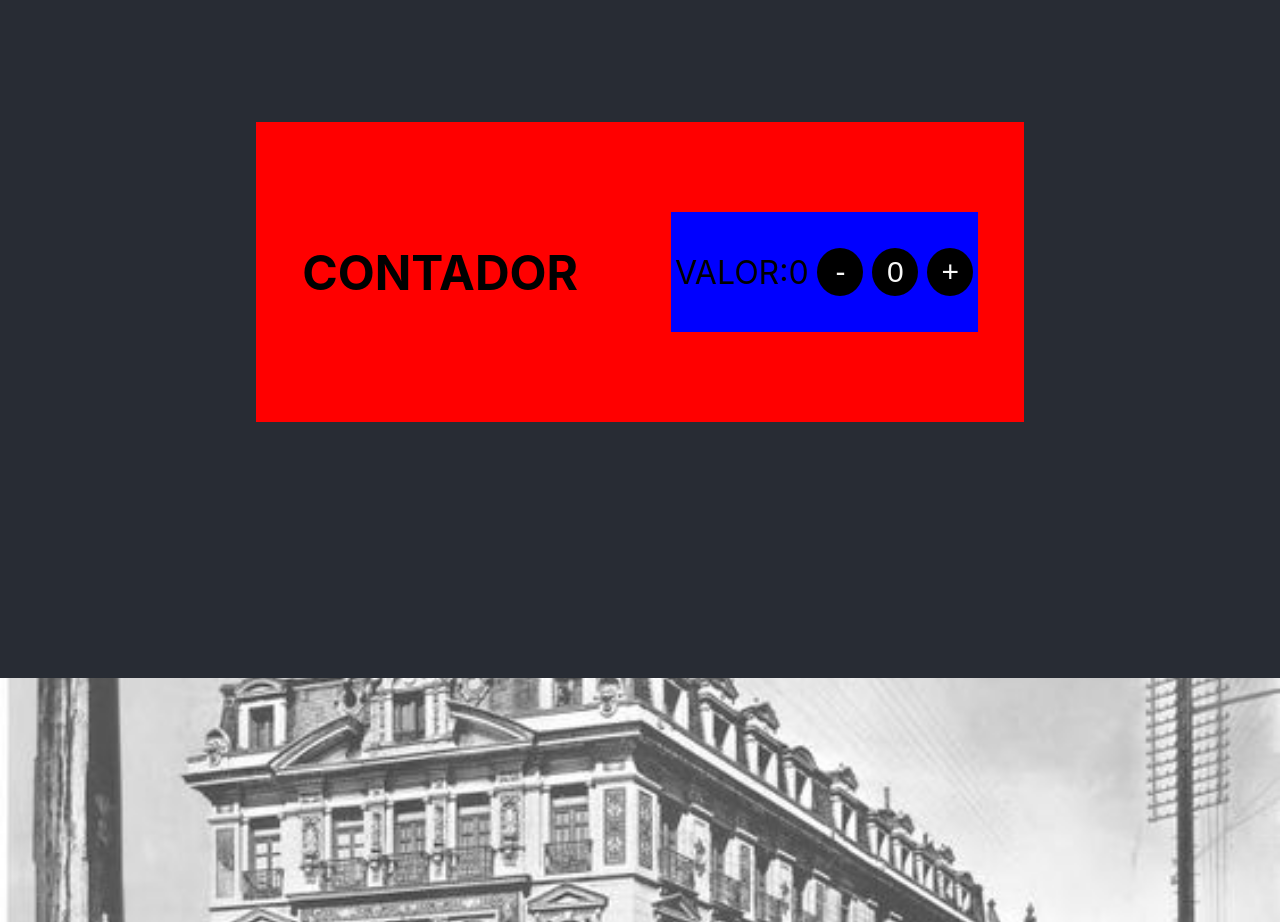
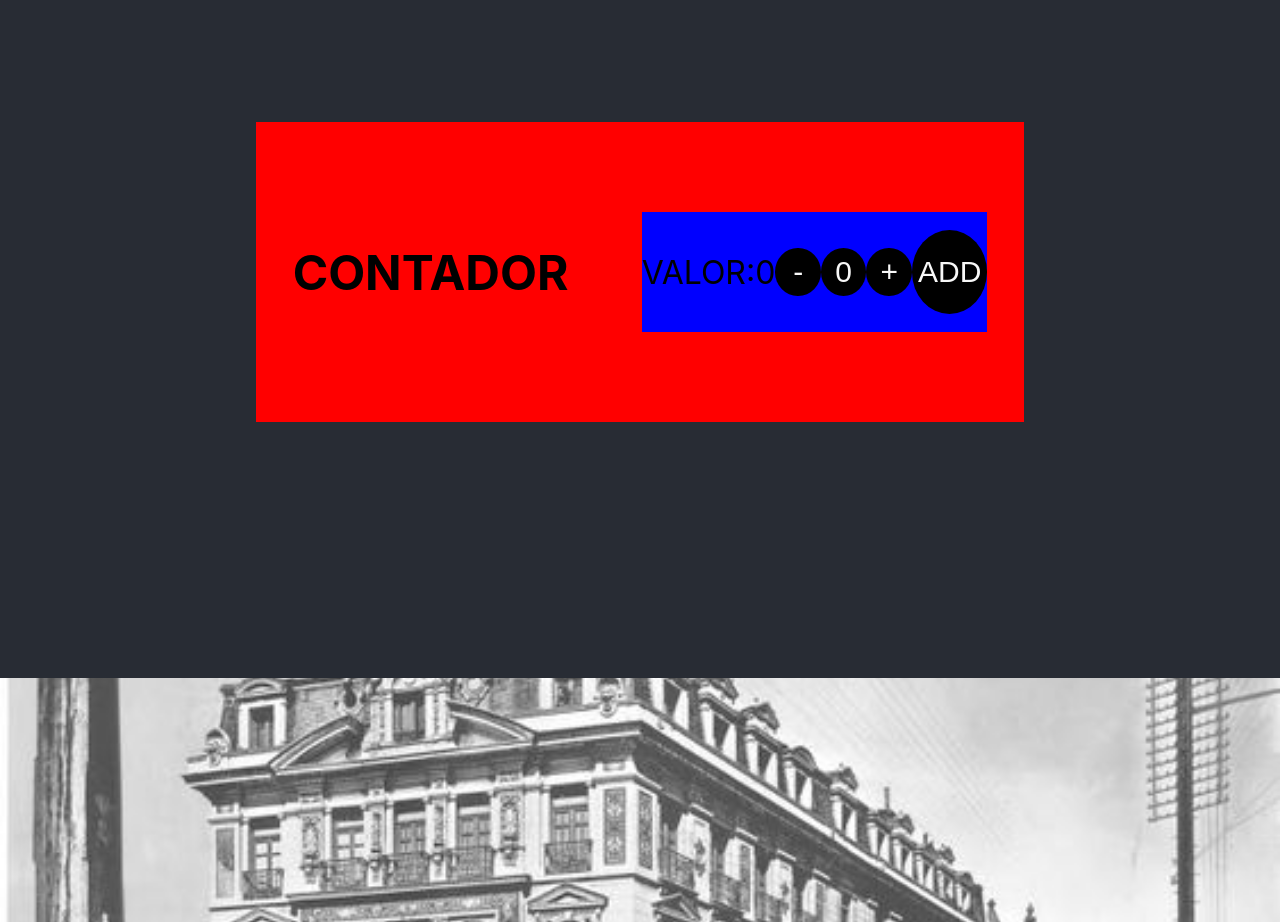
Before and after one commit to Agu1laredu/e-commerce-React, a React (Create React App) app: page / in a window 1280 px wide. Shown: the part 940-1862 px from the top of the page. Built offline with nearby package versions, Linux system fonts and the light colour scheme.

Commit message:
agregando contador, proximo a colocaar en cartproducts

```diff
--- a/src/Components/Contador.jsx
+++ /dev/null
@@ -1,17 +0,0 @@
-import React, {useState} from 'react';
-import './Contador.css'
-
-const Contador = () => {
-    const [count, setCount] = useState(0);
-
-    return <div className='contador'>
-         <h3 className='contadorrrr'>CONTADOR</h3>
-       <div className='contadordiv'>
-       <p className='valor'>VALOR:{count}</p>
-        <button className='botoncount' onClick={() => {setCount(count - 1)}}>{'-'}</button>
-        <button className='botoncount' onClick={() => {setCount(0)}}>{'0'}</button>
-        <button className='botoncount' onClick={() => {setCount(count + 1)}}>{'+'}</button>
-       </div>
-    </div>
-}
-export default Contador;
--- a/src/Components/Contador.css
+++ b/src/Components/ItemCount.css
@@ -13,7 +13,7 @@
     justify-items: center;
     margin: auto;
     height: 40%;
-    width: 40%;
+    width: 45%;
     background-color: blue;
 }
 
@@ -36,3 +36,9 @@
     font-size: 200%;
     text-align: center;
 }
+
+.addcart{
+    margin: auto;
+    height: 70%;
+    width: 25%;
+}
--- /dev/null
+++ b/src/Components/ItemCount.jsx
@@ -0,0 +1,33 @@
+import React, {useState} from 'react';
+import './ItemCount.css'
+
+const Contador = ({stock = 0, initial = 1, onAdd}) => {
+    const [count, setCount] = useState(0);
+
+
+
+    const increment = () => {
+      if (count < stock) {
+        setCount(count + 1);
+      }
+    }
+    const decrement = () => {
+      if (count > initial) {
+        setCount(count - 1);
+      }
+    }
+
+    return <div className='contador'>
+         <h3 className='contadorrrr'>CONTADOR</h3>
+       <div className='contadordiv'>
+       <p className='valor'>VALOR:{count}</p>
+        <button className='botoncount' onClick={decrement}>{'-'}</button>
+        <button className='botoncount' onClick={() => {setCount(0)}}>{'0'}</button>
+        <button className='botoncount' onClick={increment}>{'+'}</button>
+        {
+          stock ? <button className='addcart' onClick={() => onAdd(count)}>ADD</button> : <button disabled>AGREGAR</button>
+        }
+       </div>
+    </div>
+}
+export default Contador;
--- a/src/Components/ItemListcontainer.jsx
+++ b/src/Components/ItemListcontainer.jsx
@@ -1,11 +1,15 @@
 import './ItemListcontainer.css';
 import Card from 'react-bootstrap/Card';
 import Fundadores from './SubComponents/Funders';
-import Contador from './Contador'
+import Contador from './ItemCount'
 import Slider from './SubComponents/Slider';
 
 
 function ItemListcontainer() {
+
+  const onAdd = (qty) => {
+    alert('Tienes que seleccionar uno o más productos.')
+  }
 
   const funders = {
     nombre: 'Eduardo Aguilar',
@@ -39,7 +43,7 @@ function ItemListcontainer() {
         </div>
       </Card>
       <section>
-        <Contador/>
+        <Contador stock={5} initial={1} onAdd={onAdd}/>
       </section>
       <div className='fundadores'>
         <Fundadores funders={funders} />
```
